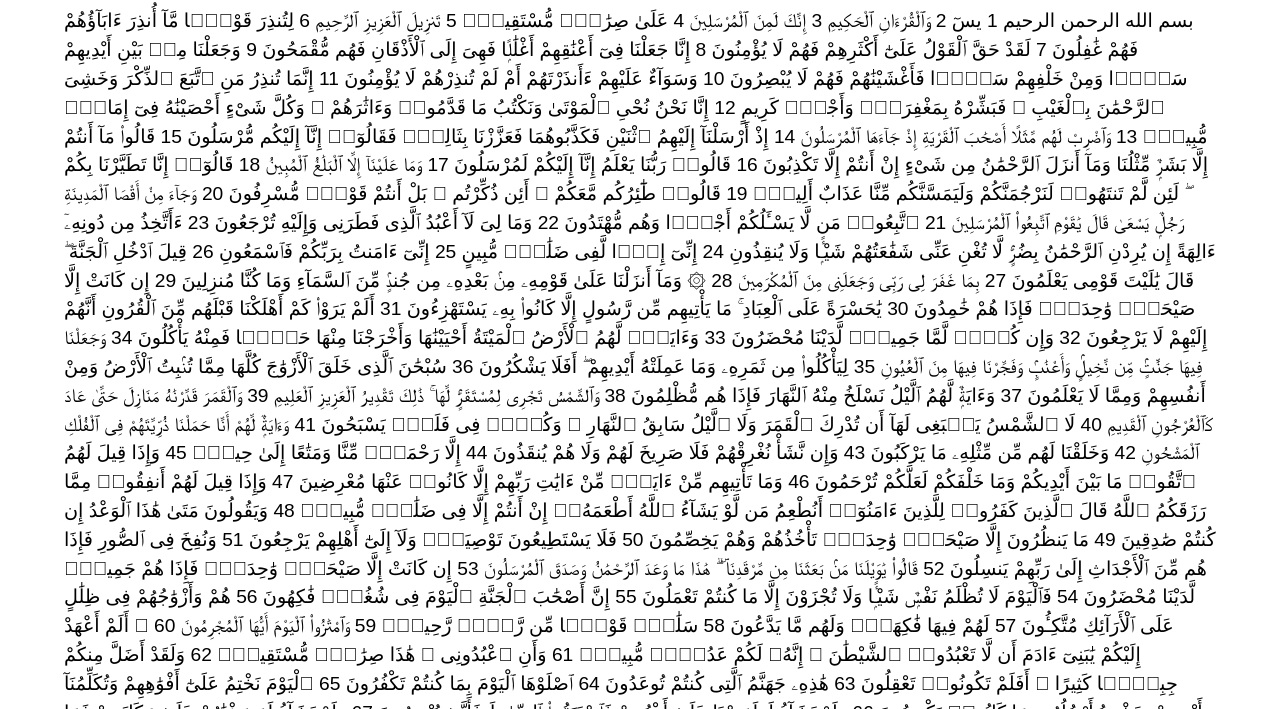
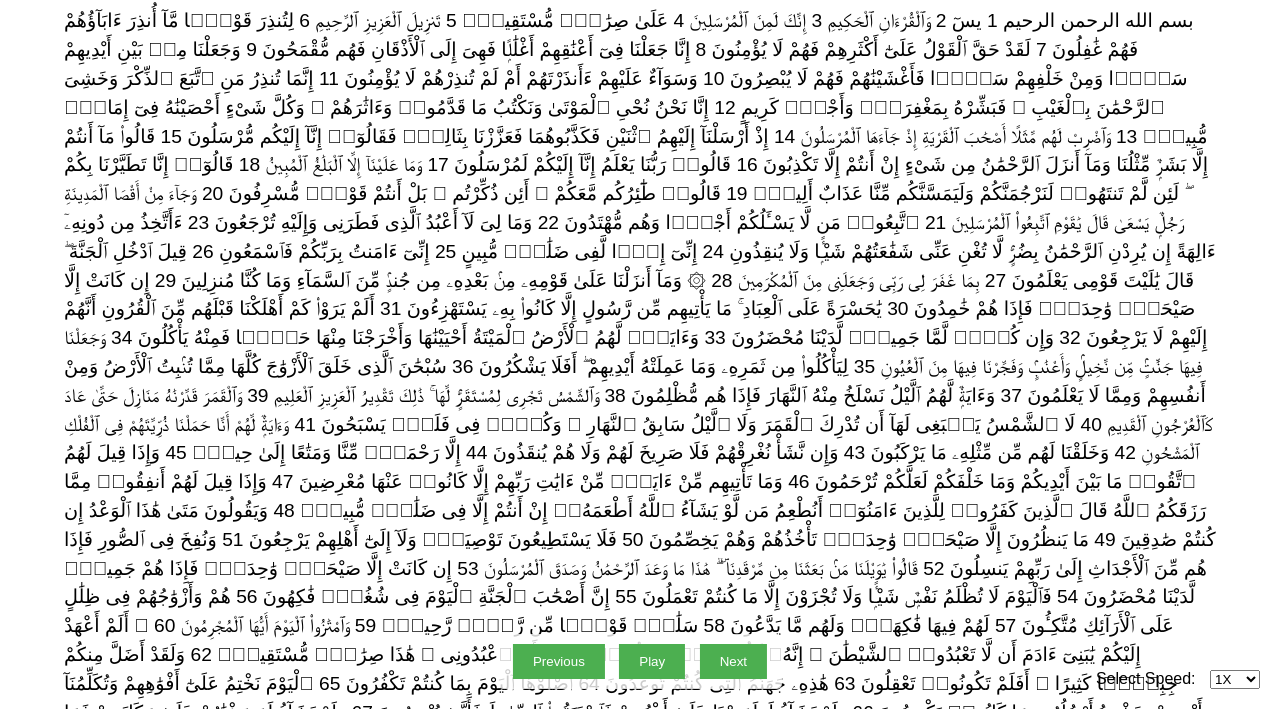
Before and after one commit to itzfew/Al-Quran, a plain HTML site: page index.html in a window 1280 px wide. Shown: the part 91-800 px from the top of the page. Drawn offline with Linux system fonts and the light colour scheme; no server answers.

Commit message:
Update styles.css

```diff
--- a/styles.css
+++ b/styles.css
@@ -23,13 +23,19 @@ body {
 }
 
 .navigation-buttons {
-  display: flex;
-  justify-content: space-between;
-  margin-bottom: 10px;
+  position: fixed;
+  bottom: 20px;
+  left: 50%;
+  transform: translateX(-50%);
+  background-color: rgba(255, 255, 255, 0.8);
+  padding: 10px;
+  border-radius: 5px;
 }
 
 .speed-selector {
-  margin-bottom: 20px;
+  position: fixed;
+  bottom: 20px;
+  right: 20px;
 }
 
 button {
@@ -38,6 +44,7 @@ button {
   padding: 10px 20px;
   border: none;
   cursor: pointer;
+  margin: 0 5px;
 }
 
 button:hover {
```
